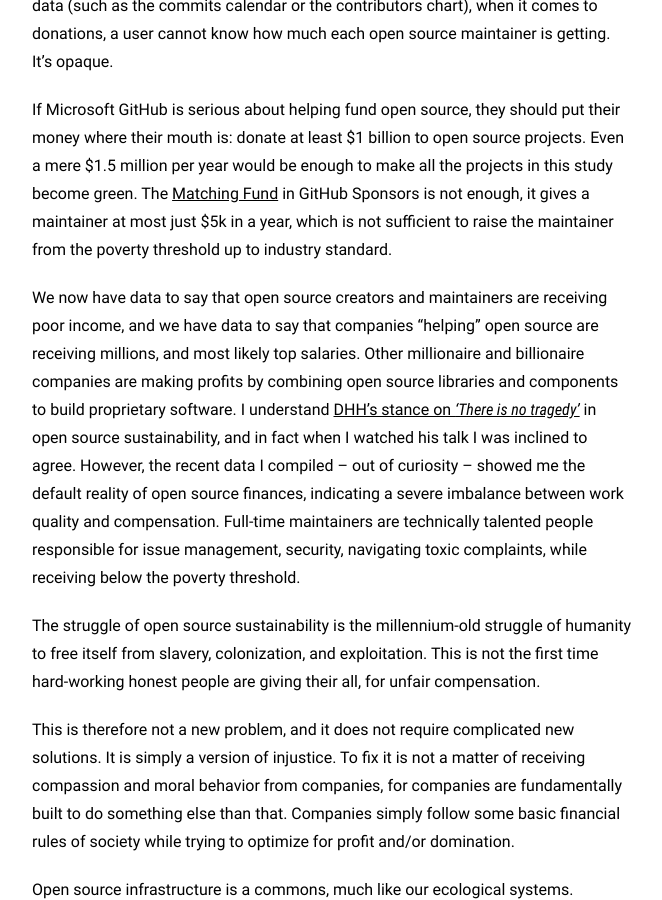
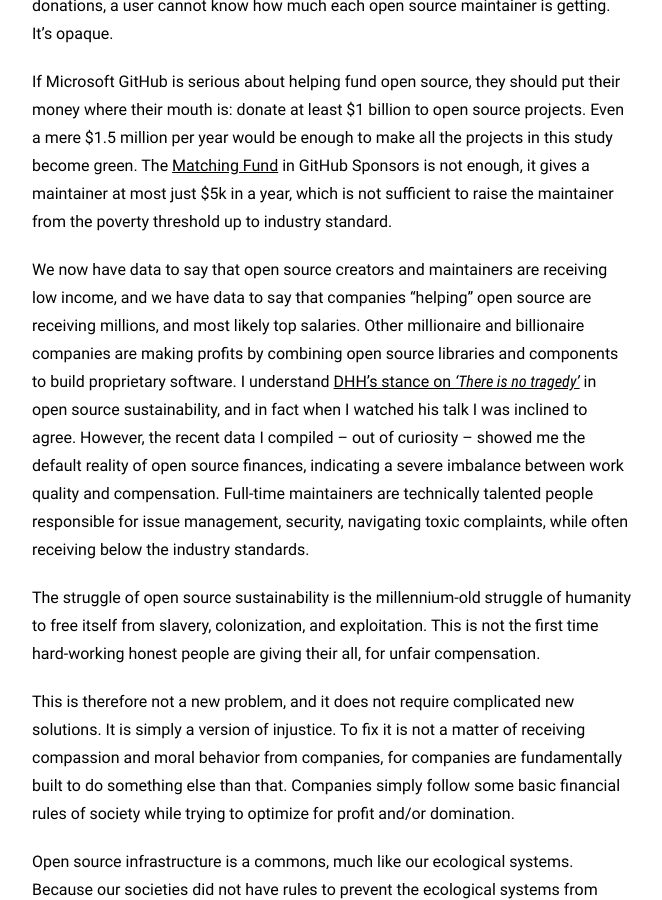
Before and after one commit to staltz/staltz.com, a Jekyll site: the page built from _posts/2019-06-13-software-below-the-poverty-line.md, in a window 1280 px wide and 900 px high, scrolled down 6133 px. Shown: the whole window, without its empty margins (308-970 px from the left). Built offline with Jekyll 4.4.1, drawn with Linux system fonts in a browser that asks for light colours; nearby versions of some CDN libraries; comment, search, counter and statistics services are not loaded; some of the changed text lies outside the part shown.

Commit message:
fix language for weird en-US interpretation

```diff
--- a/_posts/2019-06-13-software-below-the-poverty-line.md
+++ b/_posts/2019-06-13-software-below-the-poverty-line.md
@@ -47,7 +47,7 @@ dat://bf7b912fff1e64a52b803444d871433c5946c990ae51f2044056bf6f9655ecbf
 
 ## Popularity versus fairness
 
-While popularity is key to green and blue sustainability, there are popular products that are below the poverty line, such as [Prettier](https://github.com/prettier/prettier), [Curl](https://github.com/curl/curl), [Jekyll](https://github.com/jekyll/jekyll), ~~[Electron](https://github.com/electron/electron)~~ (update:) [AVA](https://github.com/avajs/). This doesn't mean the people working on those projects are poor, because in several cases the maintainers have jobs at companies that allow open source contributions. What it does mean, however, is that unless companies take an active role in supporting open source with significant funding, what's left is a situation where most open source maintainers are severely underfunded. On donations alone, open source is sustainable (fairly within industry standards) in a sweet spot: when a popular project, with a sufficiently small team, knows how to gather significant funding from a crowd of donators or sponsor organizations. Fair sustainability is sensitive to these parameters.
+While popularity is key to green and blue sustainability, there are popular products in red, such as [Prettier](https://github.com/prettier/prettier), [Curl](https://github.com/curl/curl), [Jekyll](https://github.com/jekyll/jekyll), ~~[Electron](https://github.com/electron/electron)~~ (update:) [AVA](https://github.com/avajs/). This doesn't mean the people working on those projects are poor, because in several cases the maintainers have jobs at companies that allow open source contributions. What it does mean, however, is that unless companies take an active role in supporting open source with significant funding, what's left is a situation where most open source maintainers are severely underfunded. On donations alone, open source is sustainable (fairly within industry standards) in a sweet spot: when a popular project, with a sufficiently small team, knows how to gather significant funding from a crowd of donators or sponsor organizations. Fair sustainability is sensitive to these parameters.
 
 Because visibility is fundamental for donation-driven sustainability, the "invisible infrastructure" projects are often in a much worse situation that the visible ones. For instance, [Core-js](https://github.com/zloirock/core-js) is less popular than [Babel](https://github.com/babel/babel), although [it is a dependency in Babel](https://babeljs.io/docs/en/next/babel-polyfill.html).
 
@@ -98,7 +98,7 @@ GitHub was [bought by Microsoft for $7.5 billion](https://venturebeat.com/2018/0
 
 If Microsoft GitHub is serious about helping fund open source, they should put their money where their mouth is: donate at least $1 billion to open source projects. Even a mere $1.5 million per year would be enough to make all the projects in this study become green. The [Matching Fund](https://help.github.com/en/articles/about-github-sponsors#about-the-github-sponsors-matching-fund) in GitHub Sponsors is not enough, it gives a maintainer at most just $5k in a year, which is not sufficient to raise the maintainer from the poverty threshold up to industry standard.
 
-We now have data to say that open source creators and maintainers are receiving poor income, and we have data to say that companies "helping" open source are receiving millions, and most likely top salaries. Other millionaire and billionaire companies are making profits by combining open source libraries and components to build proprietary software. I understand [DHH's stance on *'There is no tragedy'*](https://youtu.be/VBwWbFpkltg?list=PLE7tQUdRKcyaOq3HlRm9h_Q_WhWKqm5xc&t=1362) in open source sustainability, and in fact when I watched his talk I was inclined to agree. However, the recent data I compiled – out of curiosity – showed me the default reality of open source finances, indicating a severe imbalance between work quality and compensation. Full-time maintainers are technically talented people responsible for issue management, security, navigating toxic complaints, while receiving below the poverty threshold.
+We now have data to say that open source creators and maintainers are receiving low income, and we have data to say that companies "helping" open source are receiving millions, and most likely top salaries. Other millionaire and billionaire companies are making profits by combining open source libraries and components to build proprietary software. I understand [DHH's stance on *'There is no tragedy'*](https://youtu.be/VBwWbFpkltg?list=PLE7tQUdRKcyaOq3HlRm9h_Q_WhWKqm5xc&t=1362) in open source sustainability, and in fact when I watched his talk I was inclined to agree. However, the recent data I compiled – out of curiosity – showed me the default reality of open source finances, indicating a severe imbalance between work quality and compensation. Full-time maintainers are technically talented people responsible for issue management, security, navigating toxic complaints, while often receiving below the industry standards.
 
 The struggle of open source sustainability is the millennium-old struggle of humanity to free itself from slavery, colonization, and exploitation. This is not the first time hard-working honest people are giving their all, for unfair compensation.
 
```
Also changed, not shown: 1 other file.
